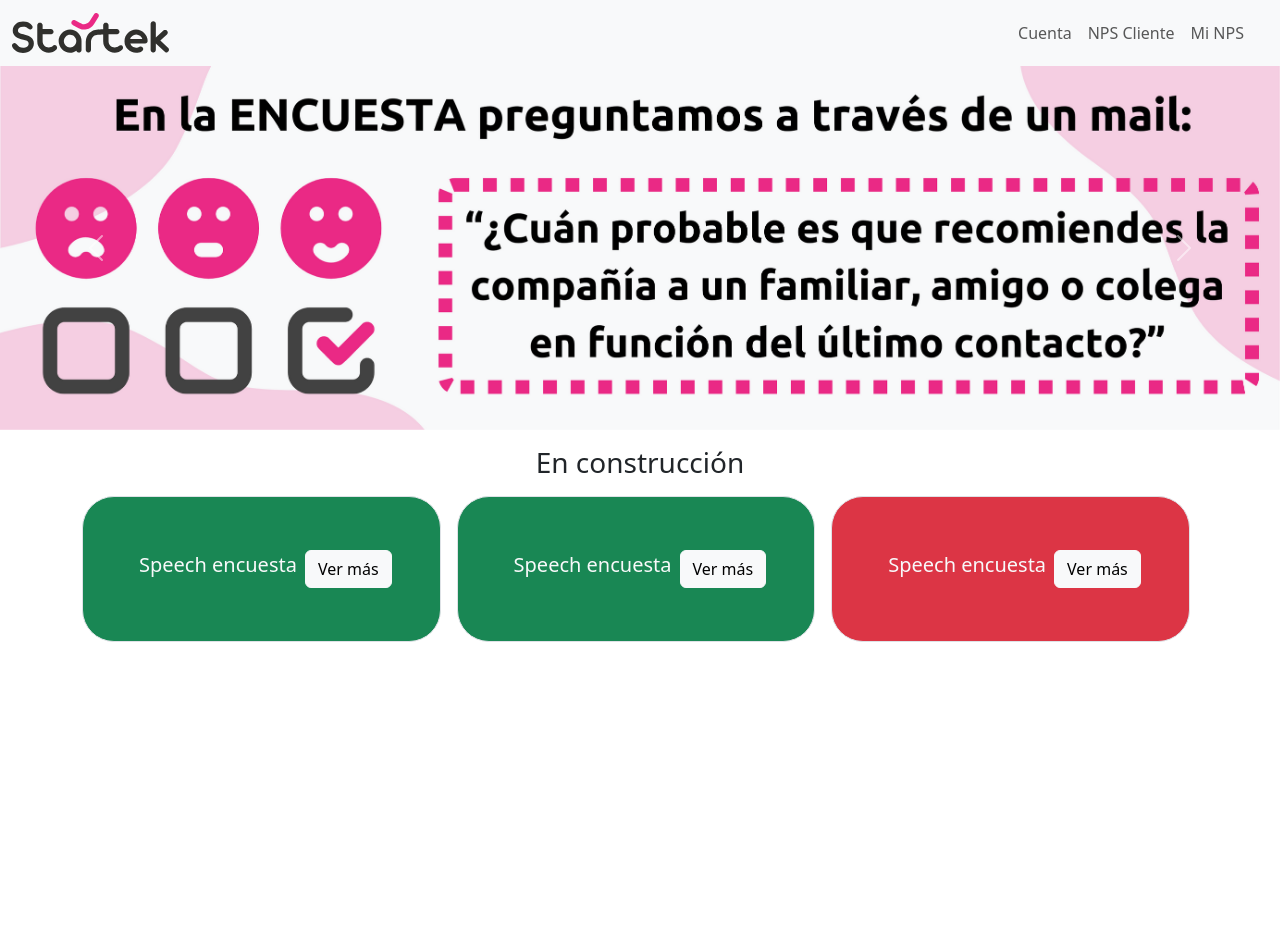
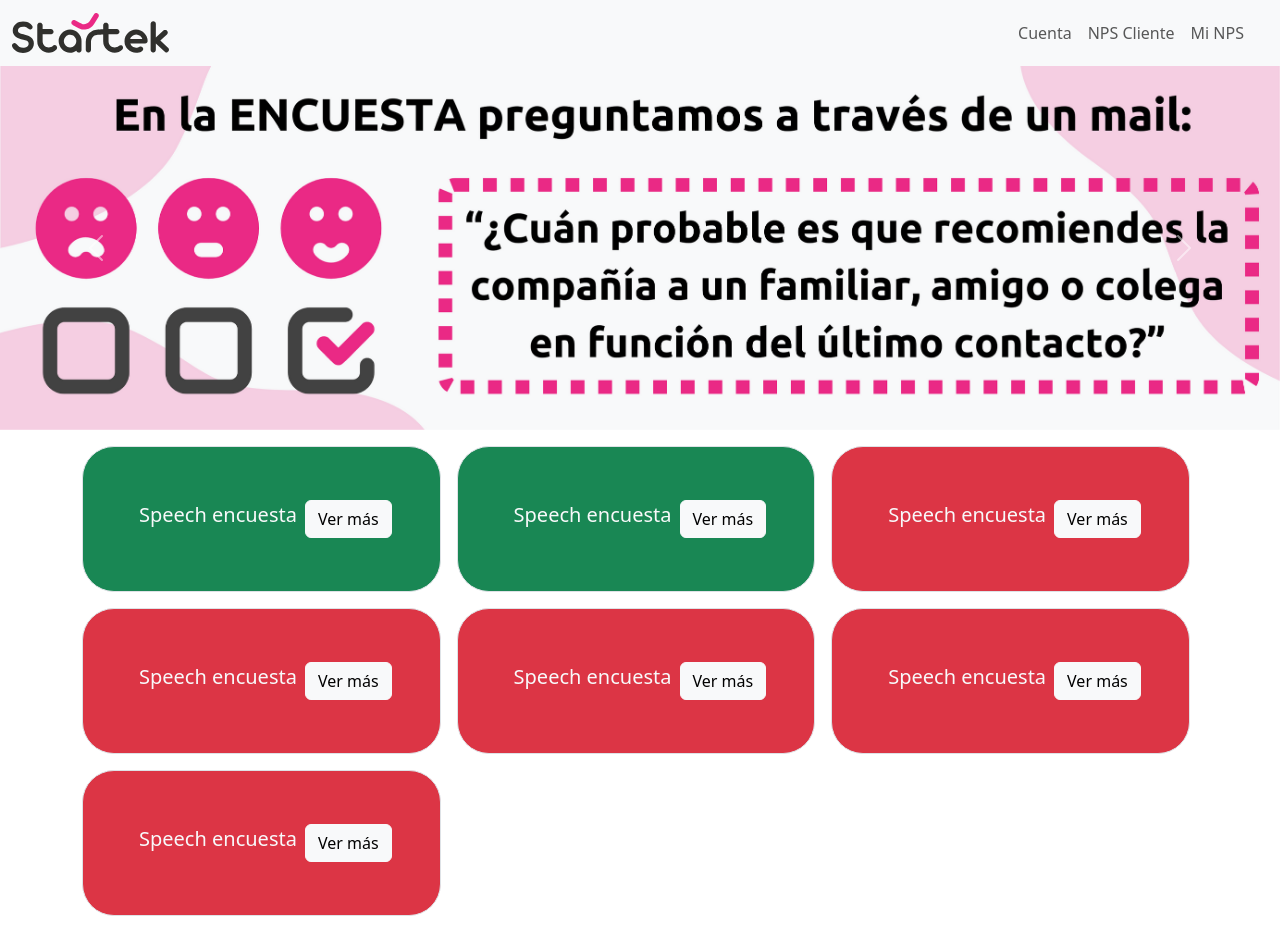
Before and after one commit to IgnacioVelazquez92/startek-nps-front, a React (Vite) app: page / in a window 1280 px wide. Before the commit the page ends 800 px from the top, so only its background shows below. Built offline with nearby package versions, Linux system fonts and the light colour scheme.

Commit message:
se repara modales

```diff
--- a/src/components/Home/Tips.jsx
+++ b/src/components/Home/Tips.jsx
@@ -1,82 +1,14 @@
-// import React from "react";
-// import("./Tips");
-
-// const Tips = () => {
-//   const tips = [
-//     {
-//       tipo: "success",
-//       title: "Speech encuesta",
-//       tip: "Te recomendamos utilizar la información que tengas para adaptar tu speech con cada cliente, teniendo de base algún genérico",
-//       speech:
-//         ".. si no te quedo ninguna otra duda o consulta te recuerdo que al mail xxx@mail.com en 24 horas tendrás disponible una breve encuesta donde podrás calificar que tanto recomiendas el servicio de acuerdo a mi atención, me ayuda tu respuesta para seguir mejorando.",
-//     },
-//   ];
-
-//   return (
-//     <>
-//       <h3 className="my-3 text-center">Tips para mejorar la eficacia NPS</h3>
-//       <div className="container d-lg-flex gap-3">
-//         {tips.map((tip) => {
-//           return (
-//             <div className={`d-flex p-5 border rounded-5 bg-${tip.tipo}`}>
-//               <div className=" col-4 bs-success-bg-subtle">
-//                 <h2 className="h5 p-2 text-light">{tip.title}</h2>
-
-//                 <button
-//                   type="button"
-//                   className="btn btn-primary"
-//                   data-bs-toggle="modal"
-//                   data-bs-target="#exampleModal"
-//                 >
-//                   Launch demo modal
-//                 </button>
-
-//                 <div
-//                   className="modal fade"
-//                   id="exampleModal"
-//                   tabIndex="-1"
-//                   aria-labelledby="exampleModalLabel"
-//                   aria-hidden="true"
-//                 >
-//                   <div className="modal-dialog">
-//                     <div className="modal-content">
-//                       <div className="modal-header">
-//                         <h1 className="modal-title fs-5" id="exampleModalLabel">
-//                           Modal title
-//                         </h1>
-//                         <button
-//                           type="button"
-//                           className="btn-close"
-//                           data-bs-dismiss="modal"
-//                           aria-label="Close"
-//                         ></button>
-//                       </div>
-//                       <div className="modal-body">{tip.tip}</div>
-//                       <div className="modal-footer">
-//                         <audio src=""></audio>
-//                       </div>
-//                     </div>
-//                   </div>
-//                 </div>
-//               </div>
-//             </div>
-//           );
-//         })}
-//       </div>
-//     </>
-//   );
-// };
-
-// export default Tips;
-
-import React from "react";
+import Button from "react-bootstrap/Button";
+import Modal from "react-bootstrap/Modal";
+import React, { useState } from "react";
 
 const Tips = () => {
   const tips = [
     {
       tipo: "success",
       title: "Speech encuesta",
-      tip: "Te recomendamos utilizar la información que tengas para adaptar tu speech con cada cliente, teniendo de base algún genérico",
+      importancia:
+        "Adapta tu enfoque al hablar con los clientes. Informa que tendrán una encuesta de NPS disponible 24 horas después de su llamada e incentiva la pronta respuesta para evitar mezclar experiencias. Personaliza el speech según su historial de encuestas o no encuestas. Verifica los correos, ya que errores impedirán la entrega de la misma. Tu compromiso asegura evaluaciones precisas y valiosas.",
       speech:
         ".. si no te quedó ninguna otra duda o consulta, te recuerdo que al correo xxx@mail.com en 24 horas tendrás disponible una breve encuesta donde podrás calificar qué tanto recomiendas el servicio de acuerdo a mi atención. Tu respuesta me ayuda a seguir mejorando.",
     },
@@ -84,7 +16,8 @@ const Tips = () => {
     {
       tipo: "success",
       title: "Speech encuesta",
-      tip: "Te recomendamos utilizar la información que tengas para adaptar tu speech con cada cliente, teniendo de base algún genérico",
+      importancia:
+        "Te recomendamos utilizar la información que tengas para adaptar tu speech con cada cliente, teniendo de base algún genérico",
       speech:
         ".. si no te quedó ninguna otra duda o consulta, te recuerdo que al correo xxx@mail.com en 24 horas tendrás disponible una breve encuesta donde podrás calificar qué tanto recomiendas el servicio de acuerdo a mi atención. Tu respuesta me ayuda a seguir mejorando.",
     },
@@ -92,63 +25,123 @@ const Tips = () => {
     {
       tipo: "danger",
       title: "Speech encuesta",
-      tip: "Te recomendamos utilizar la información que tengas para adaptar tu speech con cada cliente, teniendo de base algún genérico",
+      importancia:
+        "Te recomendamos utilizar la información que tengas para adaptar tu speech con cada cliente, teniendo de base algún genérico",
       speech:
         ".. si no te quedó ninguna otra duda o consulta, te recuerdo que al correo xxx@mail.com en 24 horas tendrás disponible una breve encuesta donde podrás calificar qué tanto recomiendas el servicio de acuerdo a mi atención. Tu respuesta me ayuda a seguir mejorando.",
     },
+    {
+      tipo: "danger",
+      title: "Speech encuesta",
+      importancia:
+        "Te recomendamos utilizar la información que tengas para adaptar tu speech con cada cliente, teniendo de base algún genérico",
+      speech:
+        ".. si no te quedó ninguna otra duda o consulta, te recuerdo que al correo xxx@mail.com en 24 horas tendrás disponible una breve encuesta donde podrás calificar qué tanto recomiendas el servicio de acuerdo a mi atención. Tu respuesta me ayuda a seguir mejorando.",
+    },
+    {
+      tipo: "danger",
+      title: "Speech encuesta",
+      importancia:
+        "Te recomendamos utilizar la información que tengas para adaptar tu speech con cada cliente, teniendo de base algún genérico",
+      speech:
+        ".. si no te quedó ninguna otra duda o consulta, te recuerdo que al correo xxx@mail.com en 24 horas tendrás disponible una breve encuesta donde podrás calificar qué tanto recomiendas el servicio de acuerdo a mi atención. Tu respuesta me ayuda a seguir mejorando.",
+    },
+    {
+      tipo: "danger",
+      title: "Speech encuesta",
+      importancia:
+        "Te recomendamos utilizar la información que tengas para adaptar tu speech con cada cliente, teniendo de base algún genérico",
+      speech:
+        ".. si no te quedó ninguna otra duda o consulta, te recuerdo que al correo xxx@mail.com en 24 horas tendrás disponible una breve encuesta donde podrás calificar qué tanto recomiendas el servicio de acuerdo a mi atención. Tu respuesta me ayuda a seguir mejorando.",
+    },
+    {
+      tipo: "danger",
+      title: "Speech encuesta",
+      importancia:
+        "Te recomendamos utilizar la información que tengas para adaptar tu speech con cada cliente, teniendo de base algún genérico",
+      speech:
+        ".. si no te quedó ninguna otra duda o consulta, te recuerdo que al correo xxx@mail.com en 24 horas tendrás disponible una breve encuesta donde podrás calificar qué tanto recomiendas el servicio de acuerdo a mi atención. Tu respuesta me ayuda a seguir mejorando.",
+    },
+
     // Puedes agregar más tips y speechs aquí
   ];
 
+  //   const [show, setShow] = useState(false);
+
+  //   const handleClose = () => setShow(false);
+  //   const handleShow = () => setShow(true);
+
+  //   return (
+  //     <>
+  //       <h3 className="my-3 text-center">En construcción</h3>
+  //       <div className="container d-lg-flex gap-3">
+  //         {tips.map((tip, index) => (
+  //           <div key={index} className={`p-5 border rounded-5 bg-${tip.tipo}`}>
+  //             <div className=" d-flex align-items-center">
+  //               <h2 className="h5 p-2 text-light">{tip.title}</h2>
+
+  //               <Button variant="light" onClick={handleShow}>
+  //                 Ver más
+  //               </Button>
+
+  //               <Modal show={show} size={"lg"} onHide={handleClose}>
+  //                 <Modal.Header closeButton>
+  //                   <Modal.Title>{tip.title}</Modal.Title>
+  //                 </Modal.Header>
+  //                 <Modal.Body>
+  //                   <h4>{tip.importancia}</h4>
+  //                   <h5 className="text-center">ejemplo:</h5>
+  //                   <p>"{tip.speech}"</p>
+  //                 </Modal.Body>
+  //                 <Modal.Footer></Modal.Footer>
+  //               </Modal>
+  //             </div>
+  //           </div>
+  //         ))}
+  //       </div>
+  //     </>
+  //   );
+  // };
+
+  // export default Tips;
+
+  const [selectedTipIndex, setSelectedTipIndex] = useState(-1);
+
+  const handleClose = () => setSelectedTipIndex(-1);
+  const handleShow = (index) => setSelectedTipIndex(index);
+
   return (
     <>
-      <h3 className="my-3 text-center">En construcción</h3>
-      <div className="container d-lg-flex gap-3">
+      <div className="container d-lg-flex gap-3 my-3 flex-wrap">
         {tips.map((tip, index) => (
           <div key={index} className={`p-5 border rounded-5 bg-${tip.tipo}`}>
             <div className=" d-flex align-items-center">
               <h2 className="h5 p-2 text-light">{tip.title}</h2>
-
-              <button
-                type="button"
-                className="btn btn-light"
-                data-bs-toggle={`modal-${index}`}
-                data-bs-target={`#exampleModal-${index}`}
-              >
+              <Button variant="light" onClick={() => handleShow(index)}>
                 Ver más
-              </button>
-
-              <div
-                className="modal fade"
-                id={`exampleModal-${index}`}
-                tabIndex="-1"
-                aria-labelledby={`exampleModalLabel-${index}`}
-                aria-hidden="true"
-              >
-                <div className="modal-dialog">
-                  <div className="modal-content">
-                    <div className="modal-header">
-                      <h1
-                        className="modal-title fs-5"
-                        id={`exampleModalLabel-${index}`}
-                      >
-                        {tip.title}
-                      </h1>
-                      <button
-                        type="button"
-                        className="btn-close"
-                        data-bs-dismiss={`modal-${index}`}
-                        aria-label="Close"
-                      ></button>
-                    </div>
-                    <div className="modal-body">{tip.tip}</div>
-                    {/* Puedes agregar el reproductor de audio aquí */}
-                  </div>
-                </div>
-              </div>
+              </Button>
             </div>
           </div>
         ))}
       </div>
+
+      {selectedTipIndex !== -1 && (
+        <Modal show={true} onHide={handleClose} size={"lg"}>
+          <Modal.Header closeButton>
+            <Modal.Title>{tips[selectedTipIndex].title}</Modal.Title>
+          </Modal.Header>
+          <Modal.Body className="fst-italic">
+            <h4>{tips[selectedTipIndex].importancia}</h4>
+            <h5 className="text-center">ejemplo:</h5>
+            <p>"{tips[selectedTipIndex].speech}"</p>
+          </Modal.Body>
+          <Modal.Footer>
+            <Button variant="secondary" onClick={handleClose}>
+              Cerrar
+            </Button>
+          </Modal.Footer>
+        </Modal>
+      )}
     </>
   );
 };
```
